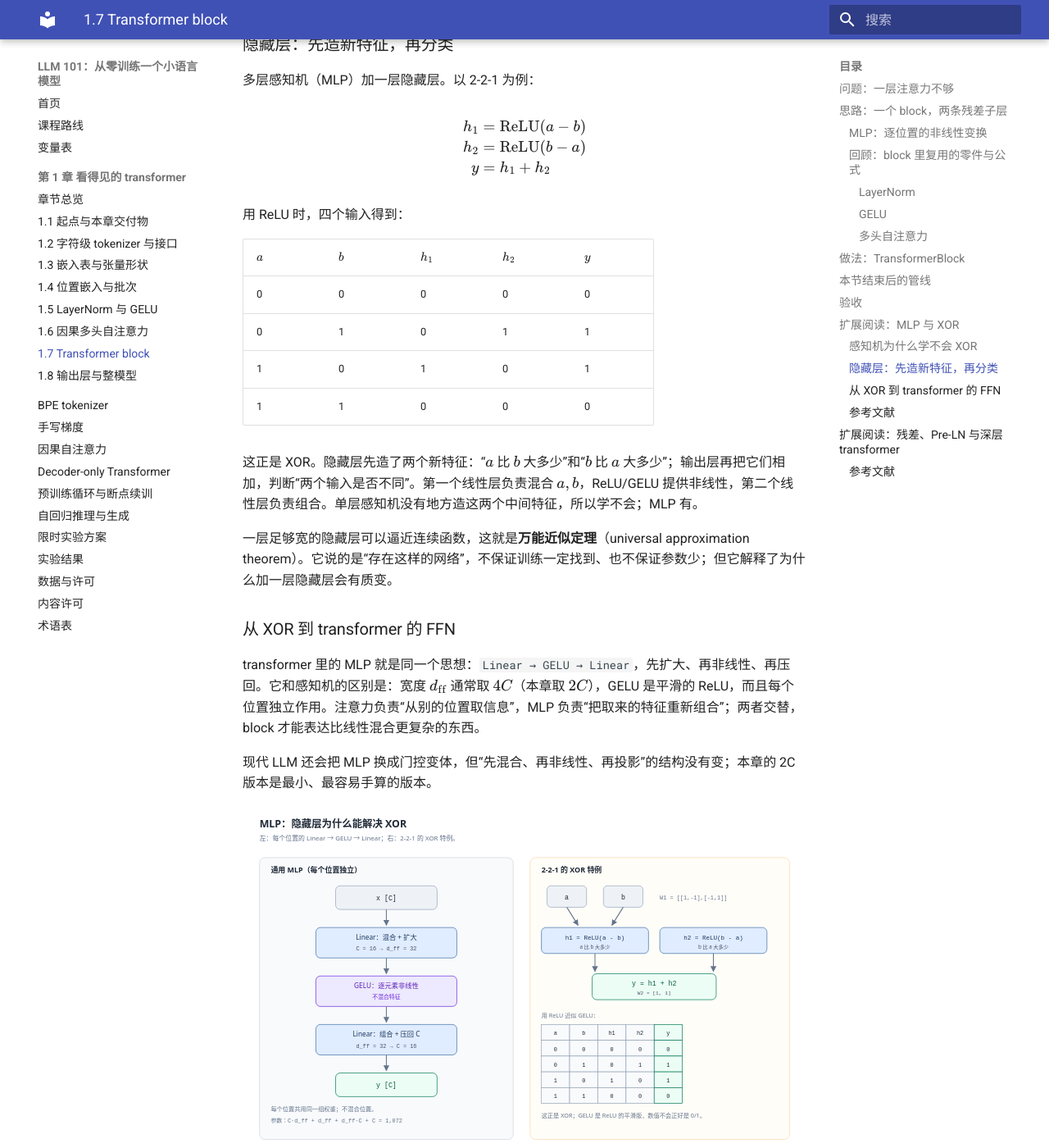
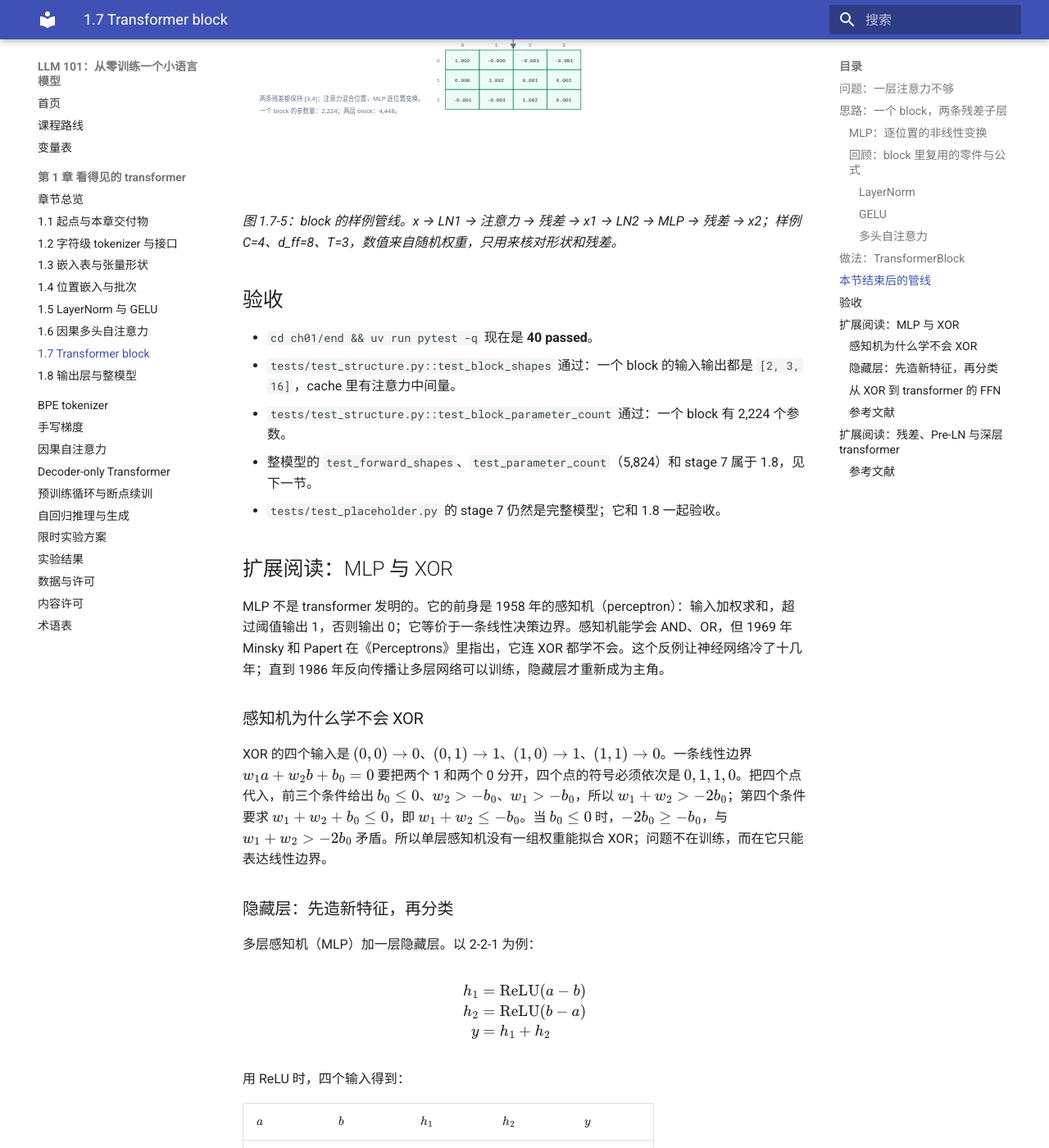
Before and after one commit to tigersoldier/llm-101, an MkDocs documentation site: the page built from docs/course/ch01/1.7.md, in a window 1280 px wide and 1400 px high, scrolled down 10646 px. Shown: the whole window at 82% size. Built offline with MkDocs 1.6.1 and Material for MkDocs 9.7.7, drawn with Linux system fonts in a browser that asks for light colours; some of the changed text lies outside the part shown.

Commit message:
Add sampled block and full-model pipeline figures

```diff
--- a/docs/course/ch01/1.7.md
+++ b/docs/course/ch01/1.7.md
@@ -331,6 +331,10 @@ class MLP:
 
 一个 block 的输出仍是 `[B, T, C]`，还没有词表分数，也不是一个能回答下一个字的模型。1.8 会把两个 `TransformerBlock`、最终 LayerNorm 和共享输出接起来，得到 `[B, T, vocab]` 的 logits，并在最后一个位置取 argmax。
 
+![1.7 block 管线：LayerNorm、注意力、残差、MLP](../../assets/ch01/18-block-pipeline.svg)
+
+*图 1.7-5：block 的样例管线。x → LN1 → 注意力 → 残差 → x1 → LN2 → MLP → 残差 → x2；样例 C=4、d_ff=8、T=3，数值来自随机权重，只用来核对形状和残差。*
+
 ## 验收
 
 - `cd ch01/end && uv run pytest -q` 现在是 **40 passed**。
```
Also changed, not shown: other parts of docs/course/ch01/1.7.md (+1 -1 lines), docs/course/ch01/1.8.md (+5 -1 lines), docs/assets/ch01/18-block-pipeline.svg (added), docs/assets/ch01/19-model-pipeline.svg (added).
